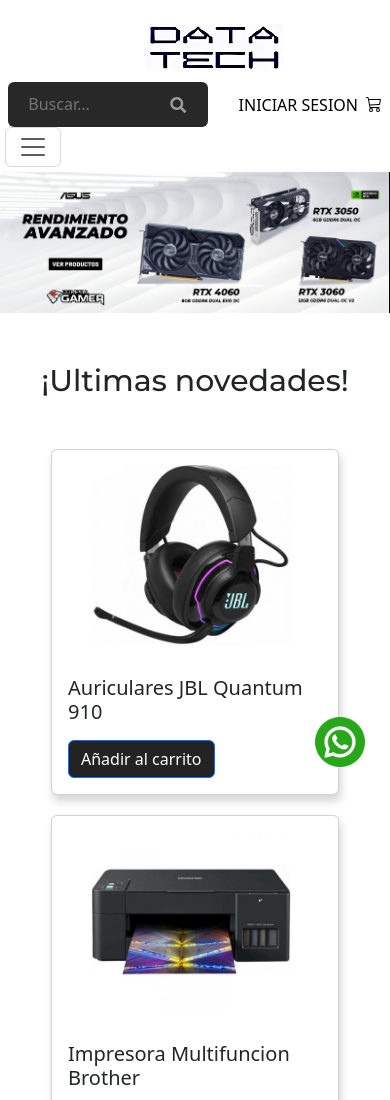
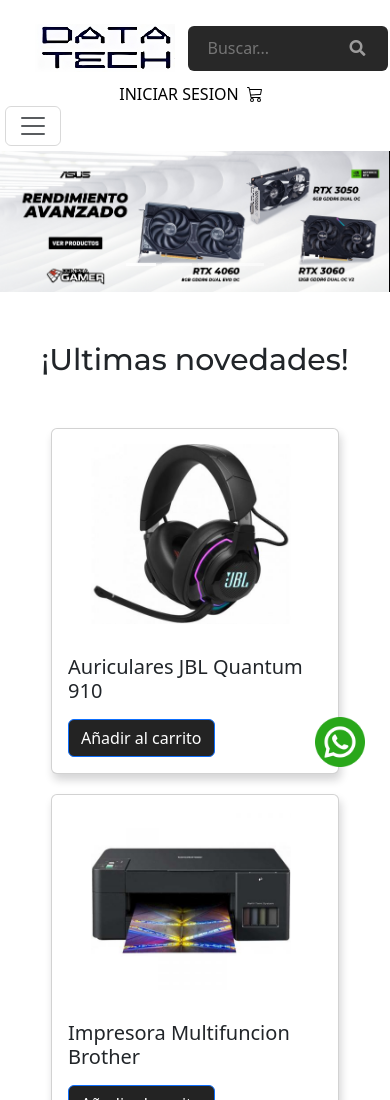
Before and after one commit to franvaccani/Pagina-Datatech, a website: page index.html in a window 390 px wide. Shown: the top 1100 px of the page. Drawn offline with nearby package versions, Linux system fonts and the light colour scheme.

Commit message:
mediaq index

```diff
--- a/scss/_mediaQ.scss
+++ b/scss/_mediaQ.scss
@@ -25,6 +25,9 @@
         display: flex;
         flex-direction: column;
         align-items: flex-start;
+    }
+    .container.h-100{
+        padding-right: 0px !important;
     }
 }
 
```
Also changed, not shown: scss/style.css, 1 other file.
